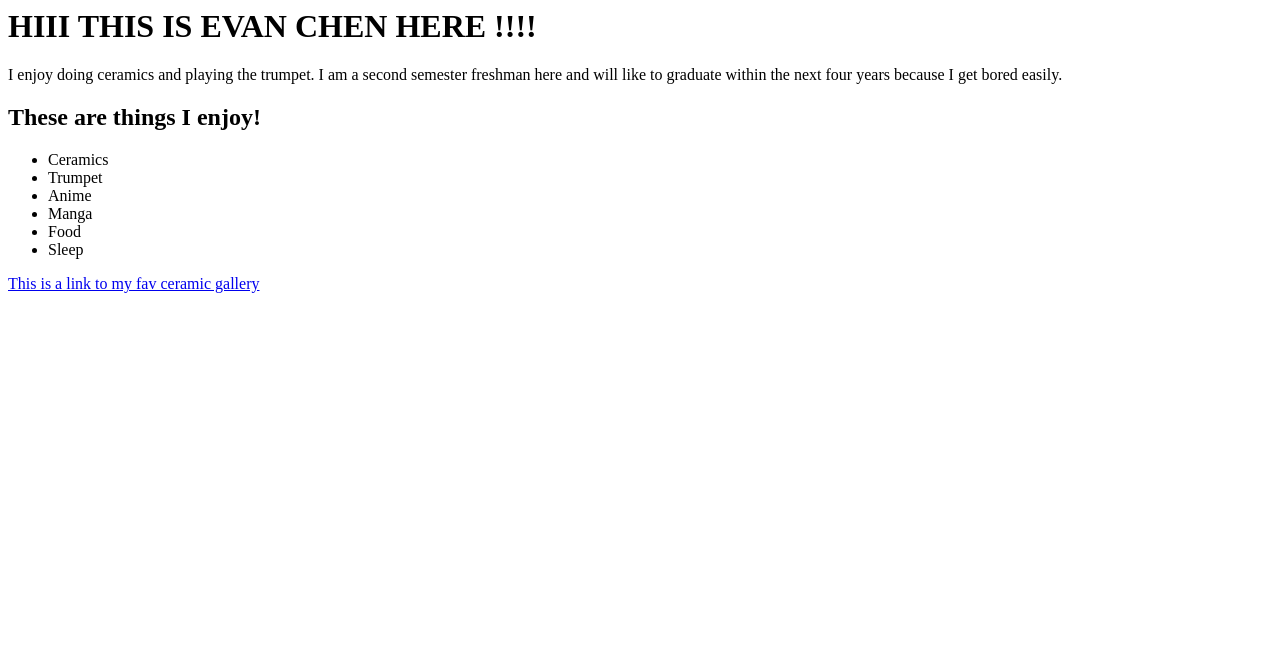
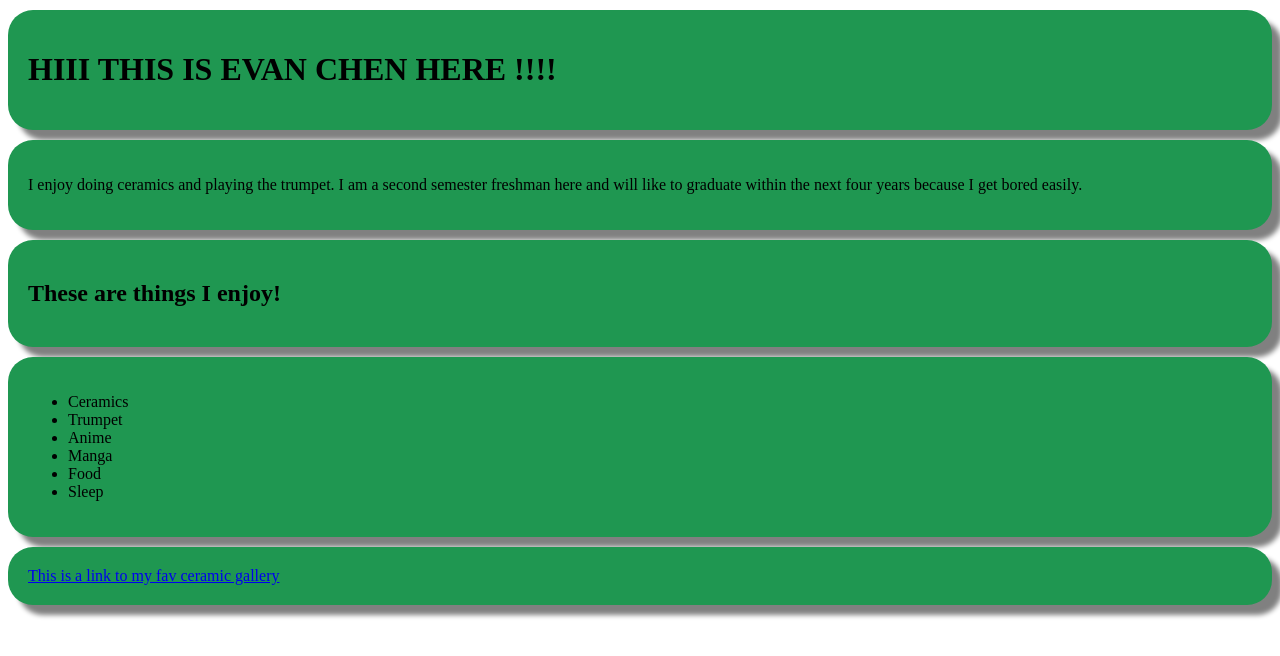
Before and after one commit to ChewyChiyu/CECS105, a plain HTML site: page index.html in a window 1280 px wide. Drawn offline with Linux system fonts and the light colour scheme.

Commit message:
added css

```diff
--- a/index.html
+++ b/index.html
@@ -1,7 +1,22 @@
 <html>
+	<link rel="stylesheet" type="text/css" href="main.css">
+	<div class = "wrapper">
+	<div class = "box">
 	<h1> HIII THIS IS EVAN CHEN HERE !!!!</h1>
+	</div>
+	</div>
+	<div class = "wrapper">
+	<div class = "box">
 	<p> I enjoy doing ceramics and playing the trumpet. I am a second semester freshman here and will like to graduate within the next four years because I get bored easily. </p>
+	</div>
+	</div>
+	<div class = "wrapper">
+	<div class = "box">
 	<h2> These are things I enjoy! </h2>
+	</div>
+	</div>
+	<div class = "wrapper">
+	<div class = "box">
 	<ul>
 		<li> Ceramics </li>
 		<li> Trumpet </li>
@@ -10,5 +25,11 @@
 		<li> Food </li>
 		<li> Sleep </li>
 	</ul>
+	</div>
+	</div>
+	<div class = "wrapper">
+	<div class = "box">
 	<a href = "https://www.goldmarkart.com/ceramics" target="_blank"> This is a link to my fav ceramic gallery </a>
+	</div>
+	</div>
 </html>
--- /dev/null
+++ b/main.css
@@ -0,0 +1,10 @@
+.box{
+  	border-radius: 25px;
+    background: rgb(31, 151, 81);
+    padding: 20px;
+    box-shadow: 10px 10px 5px grey;
+}
+.wrapper{
+  margin-top: 10px;
+  margin-bottom: 10px;
+}
```
